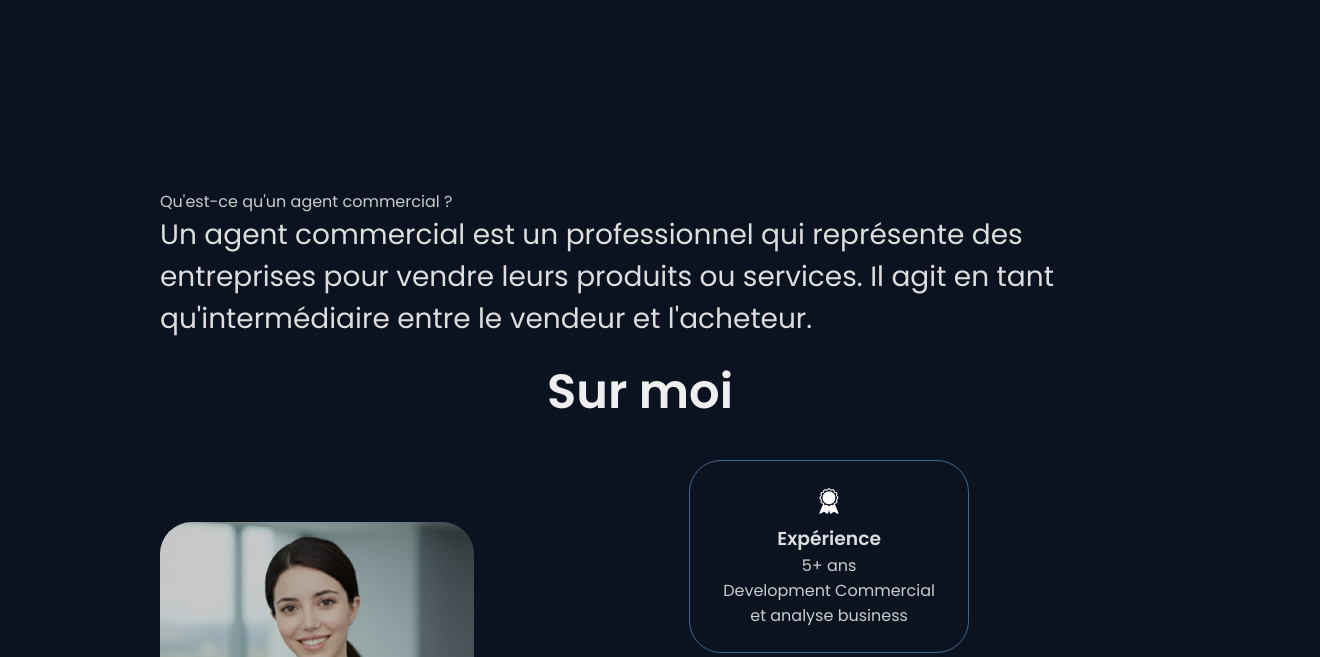
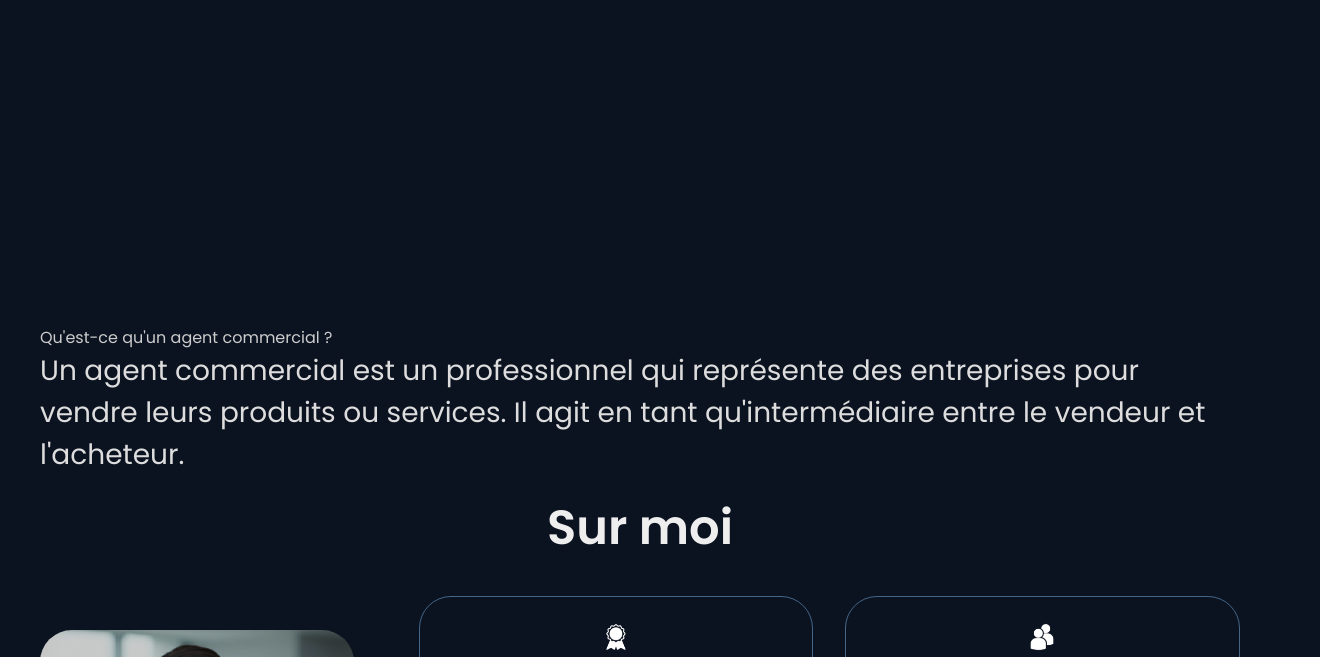
Before and after one commit to Wael-Ltifi/Iman-Portfolio, a plain HTML site: page index.html in a window 1280 px wide. Shown: the part 740-1397 px from the top of the page, 1320 px wide, since content can reach past the window. Drawn offline with Linux system fonts and the light colour scheme.

Commit message:
Update style.css

```diff
--- a/style.css
+++ b/style.css
@@ -166,12 +166,12 @@ a:hover {
 /* SECTIONS */
 
 section {
-  padding-top: 4vh;
-  height: 96vh;
-  margin: 0 10rem;
+  padding: 4vh 0;                  /* more balanced top/bottom padding */
+  min-height: 100vh;               /* full viewport height, expands if content needs */
+  margin: 0 auto;                  /* center horizontally */
+  max-width: 1200px;               /* prevent excessive stretching on large screens */
   box-sizing: border-box;
-  min-height: fit-content;
-  background-color: #0b1220; /* deep dark blue */
+  background-color: #0b1220;       /* deep dark blue */
   color: #ddd;
 }
 
```
